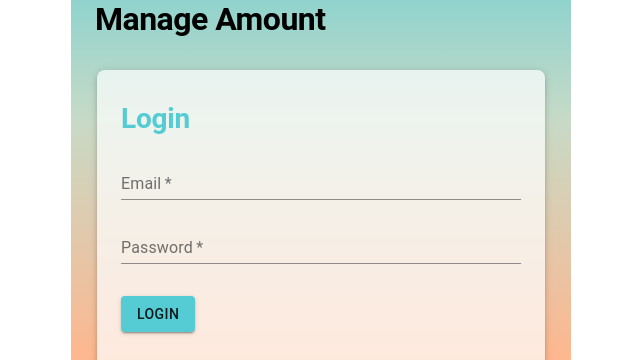
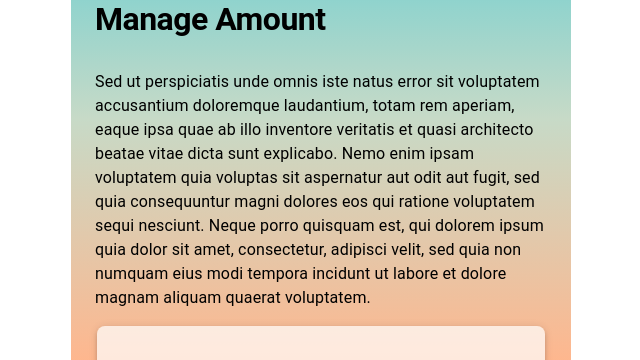
Before and after one commit to ttngocthao/manage-amount, a React (Create React App) app: page / in a window 1280 px wide. Shown: the part 127-487 px from the top of the page, without its empty margins (319-959 px from the left). Built offline with nearby package versions, Linux system fonts and the light colour scheme; no server answers.

Commit message:
added image before loading

```diff
--- a/src/components/login/Login.js
+++ b/src/components/login/Login.js
@@ -49,6 +49,7 @@ const Login = () => {
         <Box my={2}>
           <TextField
             name="email"
+            id="email"
             onChange={changeHandle}
             label="Email"
             color="primary"
@@ -62,6 +63,7 @@ const Login = () => {
           <TextField
             onChange={changeHandle}
             name="password"
+            id="password"
             label="Password"
             type="password"
             color="primary"
--- a/src/index.js
+++ b/src/index.js
@@ -8,6 +8,8 @@ import { ThemeProvider } from "@material-ui/styles";
 import { theme } from "./materialUI.config";
 import { BrowserRouter as Router } from "react-router-dom";
 import * as serviceWorker from "./serviceWorker";
+import { Box, Container, Typography } from "@material-ui/core";
+import SpinningImg from "./images/cat-spinner.gif";
 //https://stoic-engelbart-88965c.netlify.app/
 // import Firebase from "firebase";
 // import { firebaseConfig } from "./firebase.config";
@@ -17,7 +19,25 @@ ReactDOM.render(
   <ThemeProvider theme={theme}>
     <RecoilRoot>
       <Router>
-        <Suspense fallback={<div>Loading...</div>}>
+        <Suspense
+          fallback={
+            <Container>
+              <Box my={4} px={3}>
+                <Typography variant="h1">Manage Amount</Typography>
+              </Box>
+              <img
+                alt="loading gif"
+                src={SpinningImg}
+                style={{
+                  display: "block",
+                  margin: "0 auto",
+                  maxWidth: "300px",
+                  width: "100%",
+                }}
+              />
+            </Container>
+          }
+        >
           <App />
         </Suspense>
       </Router>
--- a/src/views/Home.js
+++ b/src/views/Home.js
@@ -2,8 +2,8 @@ import React, { lazy } from "react";
 //import Login from "../components/login/Login";
 import { useRecoilValue } from "recoil";
 import { authState } from "../recoil/auth";
-import { Typography, Box } from "@material-ui/core";
-
+import { Typography, Box, Container } from "@material-ui/core";
+import SpinningImg from "../images/cat-spinner.gif";
 const Login = lazy(() => import("../components/login/Login"));
 
 const Home = () => {
@@ -14,6 +14,31 @@ const Home = () => {
       <Box my={4} px={3}>
         <Typography variant="h1">Manage Amount</Typography>
       </Box>
+      <Box my={2} px={3}>
+        <Typography variant="body1">
+          Sed ut perspiciatis unde omnis iste natus error sit voluptatem
+          accusantium doloremque laudantium, totam rem aperiam, eaque ipsa quae
+          ab illo inventore veritatis et quasi architecto beatae vitae dicta
+          sunt explicabo. Nemo enim ipsam voluptatem quia voluptas sit
+          aspernatur aut odit aut fugit, sed quia consequuntur magni dolores eos
+          qui ratione voluptatem sequi nesciunt. Neque porro quisquam est, qui
+          dolorem ipsum quia dolor sit amet, consectetur, adipisci velit, sed
+          quia non numquam eius modi tempora incidunt ut labore et dolore magnam
+          aliquam quaerat voluptatem.
+        </Typography>
+      </Box>
+      {/* <Container>
+        <img
+          alt="loading gif"
+          src={SpinningImg}
+          style={{
+            display: "block",
+            margin: "0 auto",
+            maxWidth: "500px",
+            width: "100%",
+          }}
+        />
+      </Container> */}
 
       {currentUserId ? <Typography>Welcome back</Typography> : <Login />}
     </div>
```
Also changed, not shown: src/images/cat-spinner.gif (added).
